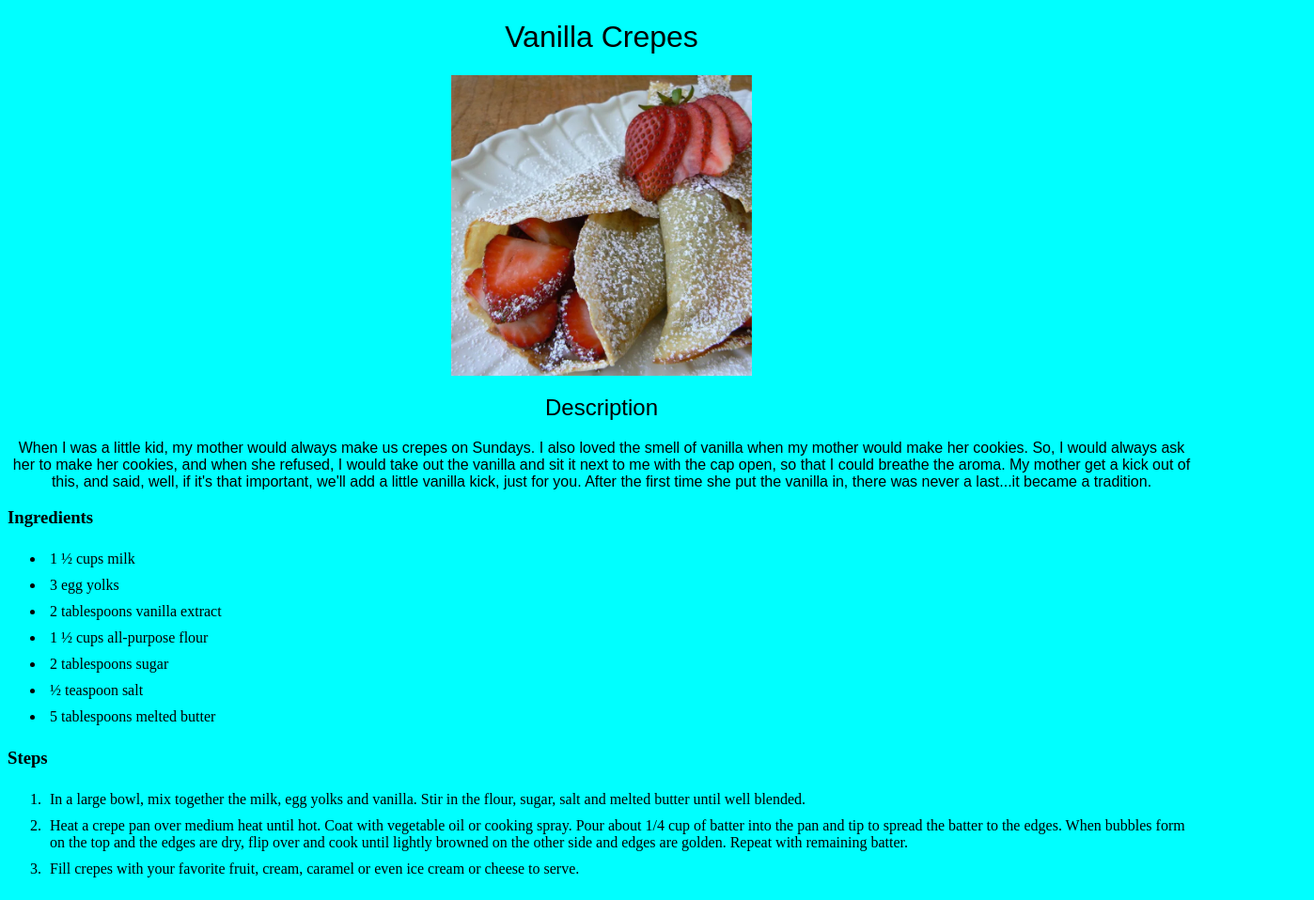
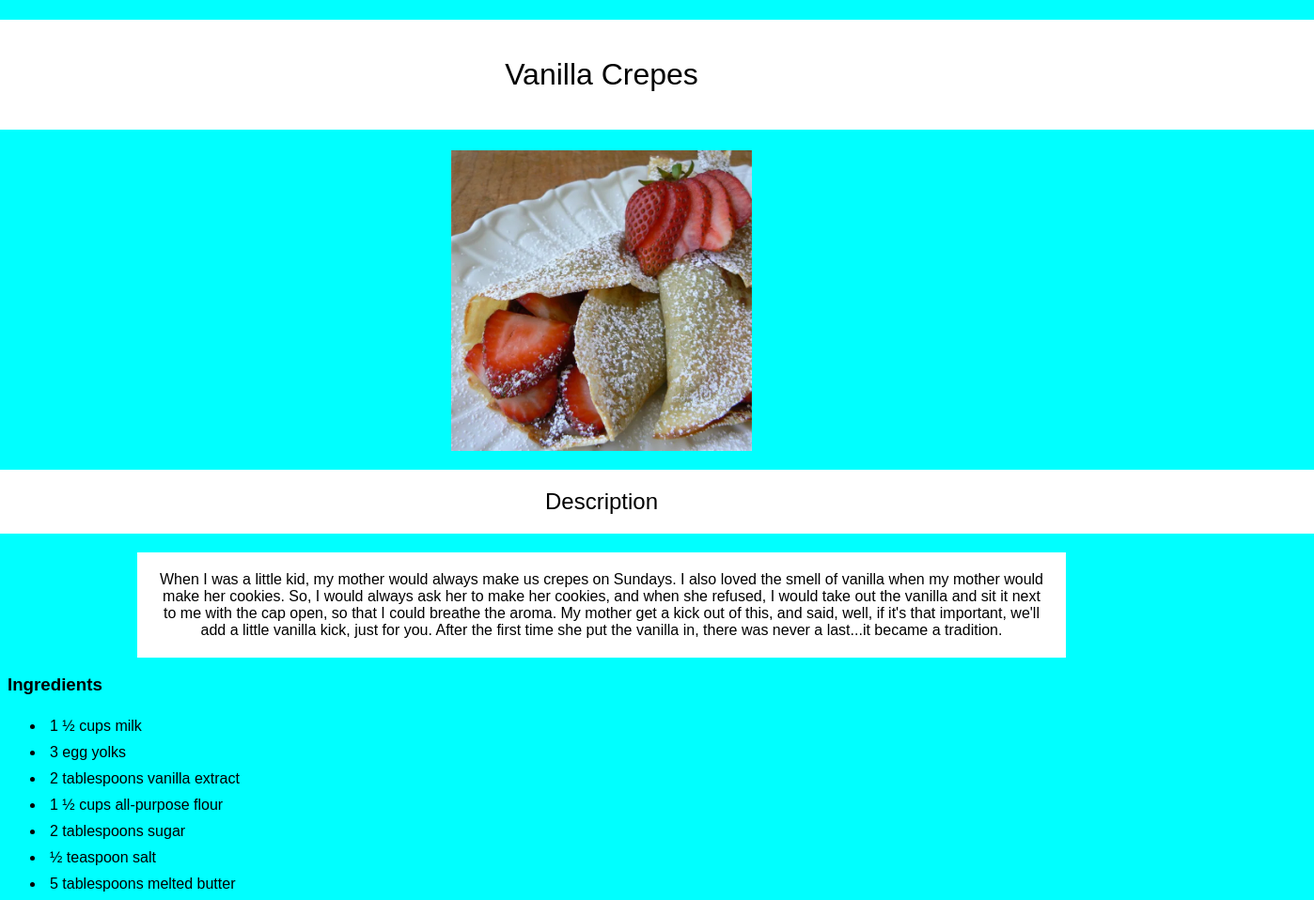
Before and after one commit to cbstorms/odin-recipes, a plain HTML site: page recipes/crepes.html in a window 1280 px wide. Shown: the top 958 px of the page at 94% size, 1398 px wide, since content can reach past the window. Drawn offline with Linux system fonts and the light colour scheme.

Commit message:
Update CSS

```diff
--- a/styles.css
+++ b/styles.css
@@ -1,21 +1,44 @@
 body {
     background-color: #00ffff;
+    font-family: Arial, Helvetica, sans-serif;
 }
 
 #page-title,
 h2,
 p    {
     text-align: center;
+    font-weight: 100;
+    background-color: #fff;
+}
 
-    font-family: Arial, Helvetica, sans-serif;
-    font-weight: 100;
+#page-title {
+
+    padding: 40px;
+    margin-left: -10%;
+    margin-right: -10%;
+}
+
+h2 {
+    margin-left: -10%;
+    margin-right: -10%;
+    padding: 20px;
+}
+
+p {
+    padding: 20px;
+    width: 75%;
+    margin-left: auto;
+    margin-right: auto;
 }
 
 .menu-item {
     text-align: center;
     list-style: none;
+
     font-size: 20px;
-
+    background-color: #ff43ff;
+    margin: 10px 25%;
+    padding: 25px;
 }
 
 img {
@@ -25,8 +48,7 @@ img {
 }
 
 #page-title + ul {
-   padding-inline-start: 0px;
-   background-color: #990099;
+
    padding: 5px;
 
 }
```
